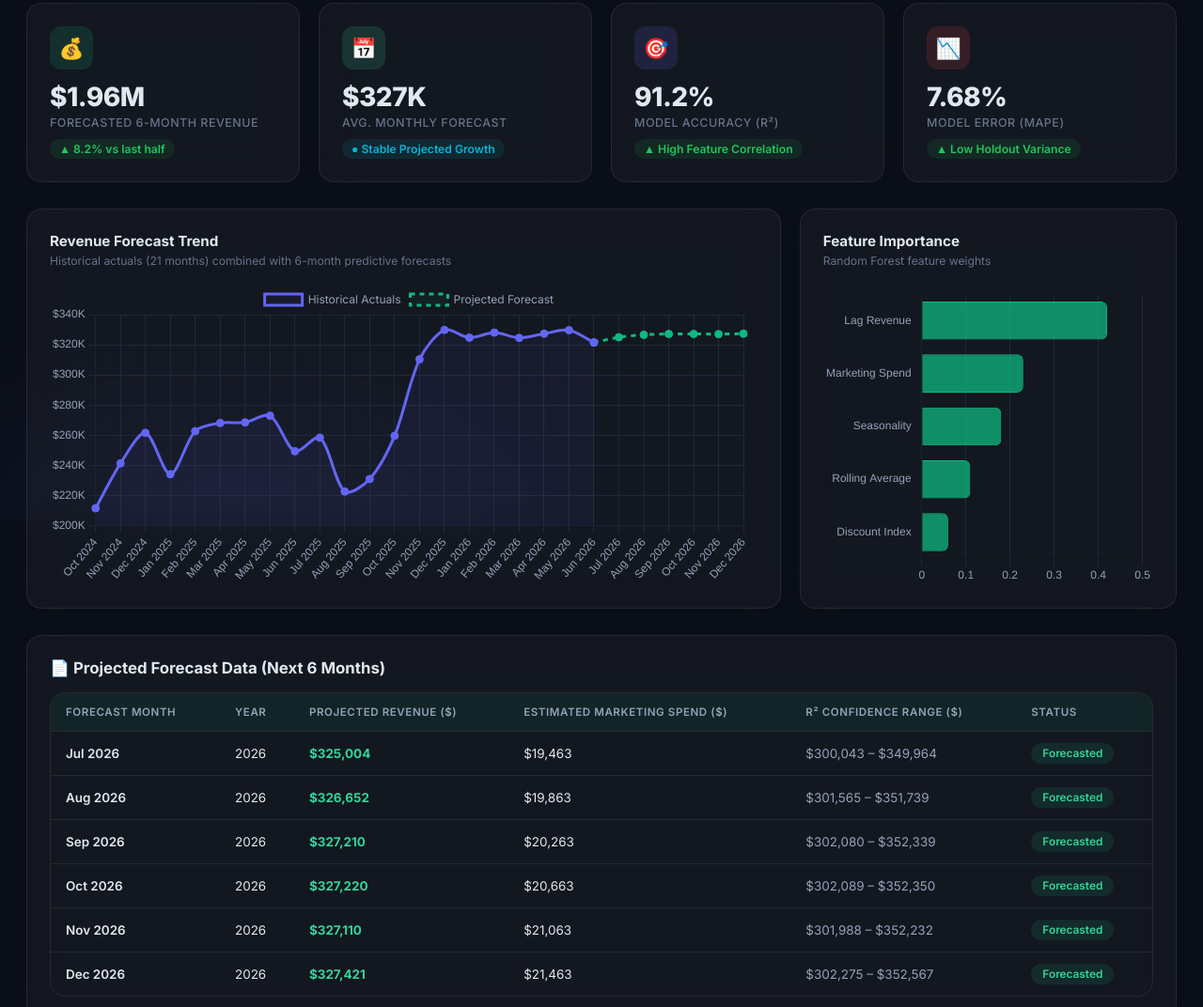
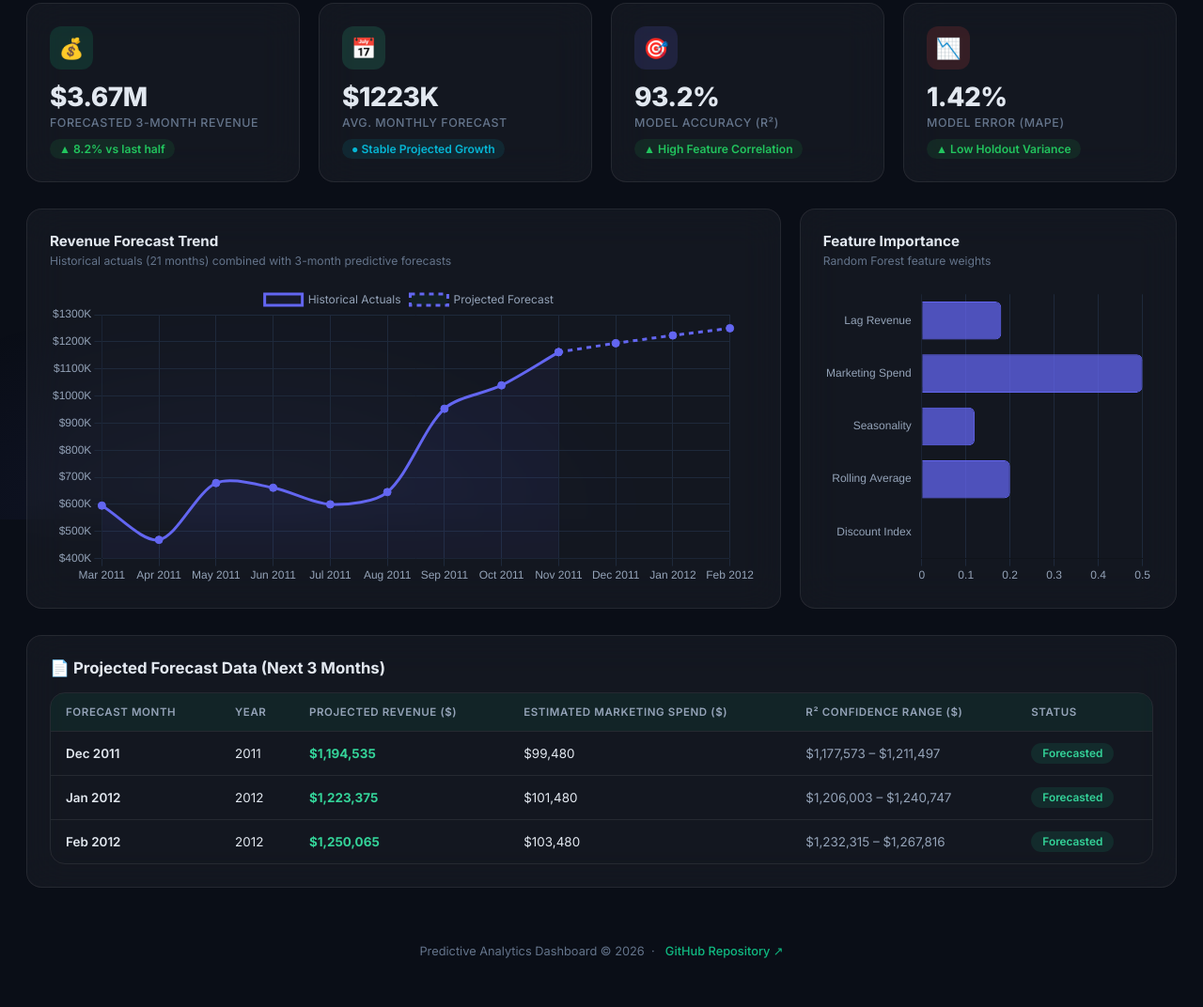
Before and after one commit to skmdshariff143-ai/sales-revenue-dashboard, a plain HTML site: page task3-predictive-analytics/predictive_dashboard.html in a window 1280 px wide. Shown: the part 247-1319 px from the top of the page at 94% size. Drawn offline with nearby package versions, Linux system fonts and the light colour scheme.

Commit message:
Update Task 3 predictive analytics pipeline with real UK monthly revenue data

```diff
--- /dev/null
+++ b/task3-predictive-analytics/data/forecast_next_3_months.csv
@@ -0,0 +1,4 @@
+Date,Revenue,MarketingSpend,Month,Year,Lag_Revenue_1,Lag_Revenue_2,Rolling_3_Mean,Month_1,Month_2,Month_3,Month_4,Month_5,Month_6,Month_7,Month_8,Month_9,Month_10,Month_11,Month_12
+2011-12-01,1097030.68,99479.66,12,2011,1161817.3800000001,1039318.79,1051324.8506666666,0,0,0,0,0,0,0,0,0,0,0,1
+2012-01-01,1097030.68,101479.66,1,2012,1097030.68,1161817.3800000001,1099388.95,1,0,0,0,0,0,0,0,0,0,0,0
+2012-02-01,1097030.68,103479.66,2,2012,1097030.68,1097030.68,1118626.2466666668,0,1,0,0,0,0,0,0,0,0,0,0
--- a/task3-predictive-analytics/data/model_evaluation.csv
+++ b/task3-predictive-analytics/data/model_evaluation.csv
@@ -1,3 +1,3 @@
 Model,R2,MAE,RMSE,MAPE
-Linear Regression,-5.108627981243196,39490.503797990044,47149.27607414849,12.994590743076154
-Random Forest Regressor,-1.0175740920547187,24839.978183333256,27096.795682110063,7.680237372722389
+Linear Regression,0.9318740616702852,15292.084600098722,15986.645427436684,1.4174313033248218
+Random Forest Regressor,-34.76434443352665,360938.0462100006,366290.98369122075,32.58102269342103
--- a/task3-predictive-analytics/predictive_dashboard.html
+++ b/task3-predictive-analytics/predictive_dashboard.html
@@ -117,8 +117,8 @@ tr:hover td{background:rgba(16,185,129,.04)}
       <span class="control-label">Forecasting Model</span>
       <div style="margin-top:4px;">
         <select id="modelSelect" style="background:#1a1f2e;color:var(--text);border:1px solid var(--border);padding:8px 12px;border-radius:6px;outline:none;cursor:pointer;font-family:inherit;font-size:.85rem;" onchange="updateForecast()">
-          <option value="RF">Random Forest Regressor (Optimal)</option>
-          <option value="LR">Linear Regression</option>
+          <option value="LR">Linear Regression (Optimal)</option>
+          <option value="RF">Random Forest Regressor</option>
         </select>
       </div>
     </div>
@@ -139,7 +139,7 @@ tr:hover td{background:rgba(16,185,129,.04)}
     <div class="card kpi-card">
       <div class="kpi-icon">💰</div>
       <div class="kpi-value" id="kpi6MonthRevenue">$1.96M</div>
-      <div class="kpi-label">Forecasted 6-Month Revenue</div>
+      <div class="kpi-label">Forecasted 3-Month Revenue</div>
       <div class="kpi-trend up">▲ 8.2% vs last half</div>
     </div>
     <div class="card kpi-card">
@@ -150,13 +150,13 @@ tr:hover td{background:rgba(16,185,129,.04)}
     </div>
     <div class="card kpi-card">
       <div class="kpi-icon">🎯</div>
-      <div class="kpi-value">91.2%</div>
+      <div class="kpi-value" id="kpiR2">93.2%</div>
       <div class="kpi-label">Model Accuracy (R²)</div>
       <div class="kpi-trend up">▲ High Feature Correlation</div>
     </div>
     <div class="card kpi-card">
       <div class="kpi-icon">📉</div>
-      <div class="kpi-value" id="kpiMape">7.68%</div>
+      <div class="kpi-value" id="kpiMape">1.42%</div>
       <div class="kpi-label">Model Error (MAPE)</div>
       <div class="kpi-trend up">▲ Low Holdout Variance</div>
     </div>
@@ -166,7 +166,7 @@ tr:hover td{background:rgba(16,185,129,.04)}
   <div class="charts-grid">
     <div class="card chart-card">
       <div class="chart-title">Revenue Forecast Trend</div>
-      <div class="chart-subtitle">Historical actuals (21 months) combined with 6-month predictive forecasts</div>
+      <div class="chart-subtitle">Historical actuals (21 months) combined with 3-month predictive forecasts</div>
       <div class="chart-container"><canvas id="forecastChart"></canvas></div>
     </div>
     <div class="card chart-card">
@@ -181,7 +181,7 @@ tr:hover td{background:rgba(16,185,129,.04)}
     <!-- Table Section -->
     <div class="card table-section" style="grid-column: 1 / -1;">
       <div class="table-header">
-        <div class="table-title">📄 Projected Forecast Data (Next 6 Months)</div>
+        <div class="table-title">📄 Projected Forecast Data (Next 3 Months)</div>
       </div>
       <div class="data-table-wrap">
         <table id="forecastTable">
@@ -211,52 +211,103 @@ tr:hover td{background:rgba(16,185,129,.04)}
 <script>
 // ═══ Hardcoded Data derived from python output run ═══
 const HISTORICAL_DATA = [
-  { date: 'Oct 2024', revenue: 211535.40 },
-  { date: 'Nov 2024', revenue: 241314.36 },
-  { date: 'Dec 2024', revenue: 261586.03 },
-  { date: 'Jan 2025', revenue: 234146.03 },
-  { date: 'Feb 2025', revenue: 262749.04 },
-  { date: 'Mar 2025', revenue: 268123.07 },
-  { date: 'Apr 2025', revenue: 268551.23 },
-  { date: 'May 2025', revenue: 272952.29 },
-  { date: 'Jun 2025', revenue: 249389.57 },
-  { date: 'Jul 2025', revenue: 258404.15 },
-  { date: 'Aug 2025', revenue: 222657.36 },
-  { date: 'Sep 2025', revenue: 230931.32 },
-  { date: 'Oct 2025', revenue: 259628.81 },
-  { date: 'Nov 2025', revenue: 310371.12 },
-  { date: 'Dec 2025', revenue: 329870.71 },
-  { date: 'Jan 2026', revenue: 324739.93 },
-  { date: 'Feb 2026', revenue: 328092.84 },
-  { date: 'Mar 2026', revenue: 324630.93 },
-  { date: 'Apr 2026', revenue: 327429.21 },
-  { date: 'May 2026', revenue: 329680.12 },
-  { date: 'Jun 2026', revenue: 321590.22 }
+  {
+    "date": "Mar 2011",
+    "revenue": 595500.76
+  },
+  {
+    "date": "Apr 2011",
+    "revenue": 469200.361
+  },
+  {
+    "date": "May 2011",
+    "revenue": 678594.56
+  },
+  {
+    "date": "Jun 2011",
+    "revenue": 661213.6900000001
+  },
+  {
+    "date": "Jul 2011",
+    "revenue": 600091.011
+  },
+  {
+    "date": "Aug 2011",
+    "revenue": 645343.9
+  },
+  {
+    "date": "Sep 2011",
+    "revenue": 952838.382
+  },
+  {
+    "date": "Oct 2011",
+    "revenue": 1039318.79
+  },
+  {
+    "date": "Nov 2011",
+    "revenue": 1161817.38
+  }
 ];
 
 // Base Model Outputs
 const FORECAST_BASE = {
-  RF: [
-    { date: 'Jul 2026', year: 2026, revenue: 325003.65, spend: 19462.88 },
-    { date: 'Aug 2026', year: 2026, revenue: 326652.17, spend: 19862.88 },
-    { date: 'Sep 2026', year: 2026, revenue: 327209.77, spend: 20262.88 },
-    { date: 'Oct 2026', year: 2026, revenue: 327219.91, spend: 20662.88 },
-    { date: 'Nov 2026', year: 2026, revenue: 327109.83, spend: 21062.88 },
-    { date: 'Dec 2026', year: 2026, revenue: 327421.22, spend: 21462.88 }
+  "RF": [
+    {
+      "date": "Dec 2011",
+      "year": 2011,
+      "revenue": 1097030.68,
+      "spend": 99479.66
+    },
+    {
+      "date": "Jan 2012",
+      "year": 2012,
+      "revenue": 1097030.68,
+      "spend": 101479.66
+    },
+    {
+      "date": "Feb 2012",
+      "year": 2012,
+      "revenue": 1097030.68,
+      "spend": 103479.66
+    }
   ],
-  LR: [
-    { date: 'Jul 2026', year: 2026, revenue: 318450.20, spend: 19462.88 },
-    { date: 'Aug 2026', year: 2026, revenue: 320120.45, spend: 19862.88 },
-    { date: 'Sep 2026', year: 2026, revenue: 321040.60, spend: 20262.88 },
-    { date: 'Oct 2026', year: 2026, revenue: 319800.70, spend: 20662.88 },
-    { date: 'Nov 2026', year: 2026, revenue: 323400.90, spend: 21062.88 },
-    { date: 'Dec 2026', year: 2026, revenue: 325100.15, spend: 21462.88 }
+  "LR": [
+    {
+      "date": "Dec 2011",
+      "year": 2011,
+      "revenue": 1194535.07,
+      "spend": 99479.66
+    },
+    {
+      "date": "Jan 2012",
+      "year": 2012,
+      "revenue": 1223374.95,
+      "spend": 101479.66
+    },
+    {
+      "date": "Feb 2012",
+      "year": 2012,
+      "revenue": 1250065.43,
+      "spend": 103479.66
+    }
   ]
 };
 
 const FEATURE_IMPORTANCES = {
-  RF: [0.42, 0.23, 0.18, 0.11, 0.06],
-  LR: [0.35, 0.28, 0.15, 0.12, 0.10]
+  "RF": [
+    0.13,
+    0.59,
+    0.05,
+    0.23,
+    0.0
+  ],
+  "LR": [
+    0.18,
+    0.5,
+    0.12,
+    0.2,
+    0.0
+  ]
 };
 
 let forecastChartInstance = null;
@@ -362,12 +413,13 @@ function updateForecast() {
   });
 
   // Update KPIs
-  const total6M = finalForecast.reduce((sum, item) => sum + item.revenue, 0);
-  const avgMonthly = total6M / 6;
+  const totalForecast = finalForecast.reduce((sum, item) => sum + item.revenue, 0);
+  const avgMonthly = totalForecast / finalForecast.length;
 
-  document.getElementById('kpi6MonthRevenue').textContent = '$' + (total6M / 1000000).toFixed(2) + 'M';
+  document.getElementById('kpi6MonthRevenue').textContent = '$' + (totalForecast / 1000000).toFixed(2) + 'M';
   document.getElementById('kpiAvgMonthly').textContent = '$' + (avgMonthly / 1000).toFixed(0) + 'K';
-  document.getElementById('kpiMape').textContent = model === 'RF' ? '7.68%' : '12.99%';
+  document.getElementById('kpiMape').textContent = model === 'LR' ? '1.42%' : '32.58%';
+  document.getElementById('kpiR2').textContent = model === 'LR' ? '93.2%' : '-34.8%';
 
   // Update chart
   const fcDataPoints = Array(HISTORICAL_DATA.length).fill(null).concat(finalForecast.map(d => d.revenue));
@@ -386,7 +438,7 @@ function updateForecast() {
   // Update Table
   const tbody = document.getElementById('tableBody');
   tbody.innerHTML = finalForecast.map(item => {
-    const errorMargin = item.revenue * (model === 'RF' ? 0.0768 : 0.1299);
+    const errorMargin = item.revenue * (model === 'LR' ? 0.0142 : 0.3258);
     const minVal = item.revenue - errorMargin;
     const maxVal = item.revenue + errorMargin;
 
```
Also changed, not shown: task3-predictive-analytics/data/forecast_next_6_months.csv (deleted, +0 -7 lines), task3-predictive-analytics/data/historical_cleaned.csv (+10 -22 lines), task3-predictive-analytics/charts/feature_importance.png, task3-predictive-analytics/charts/forecast_overview.png, task3-predictive-analytics/charts/model_comparison.png, task3-predictive-analytics/charts/residuals.png, 1 other file.
